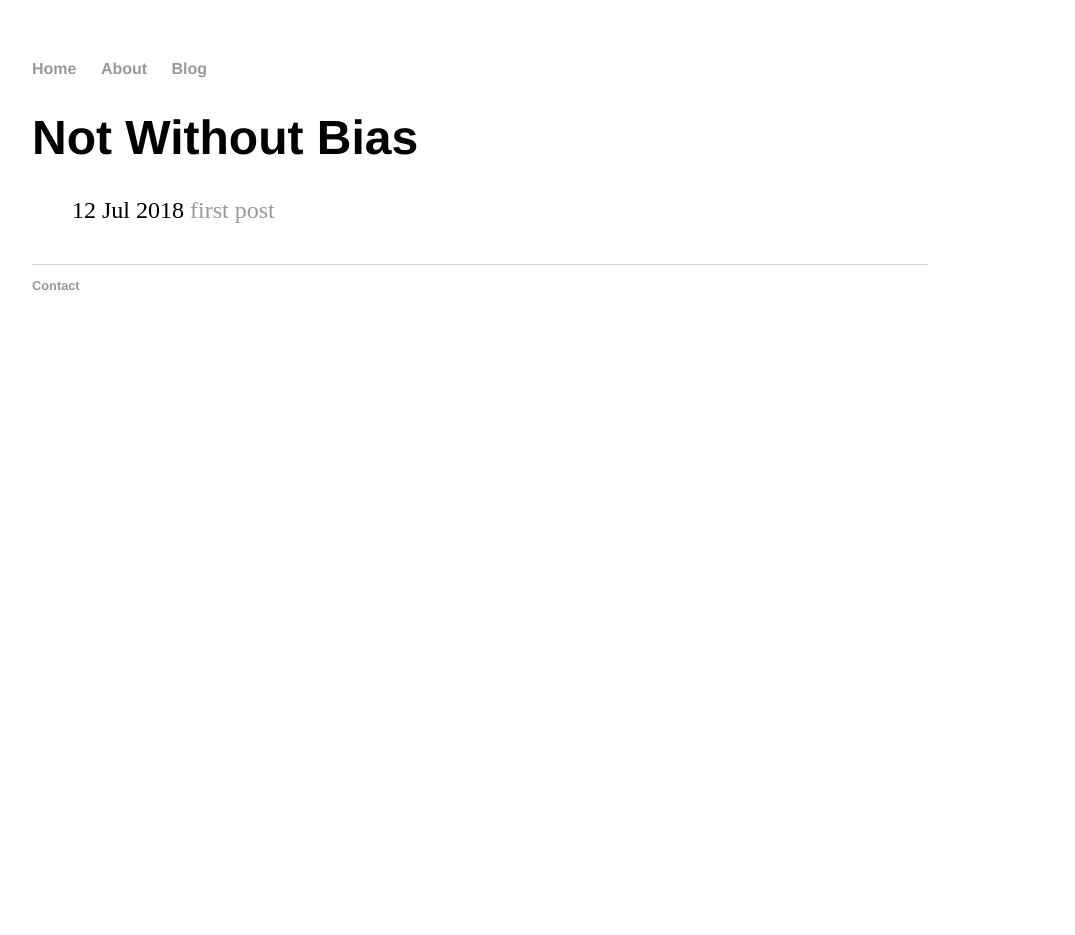
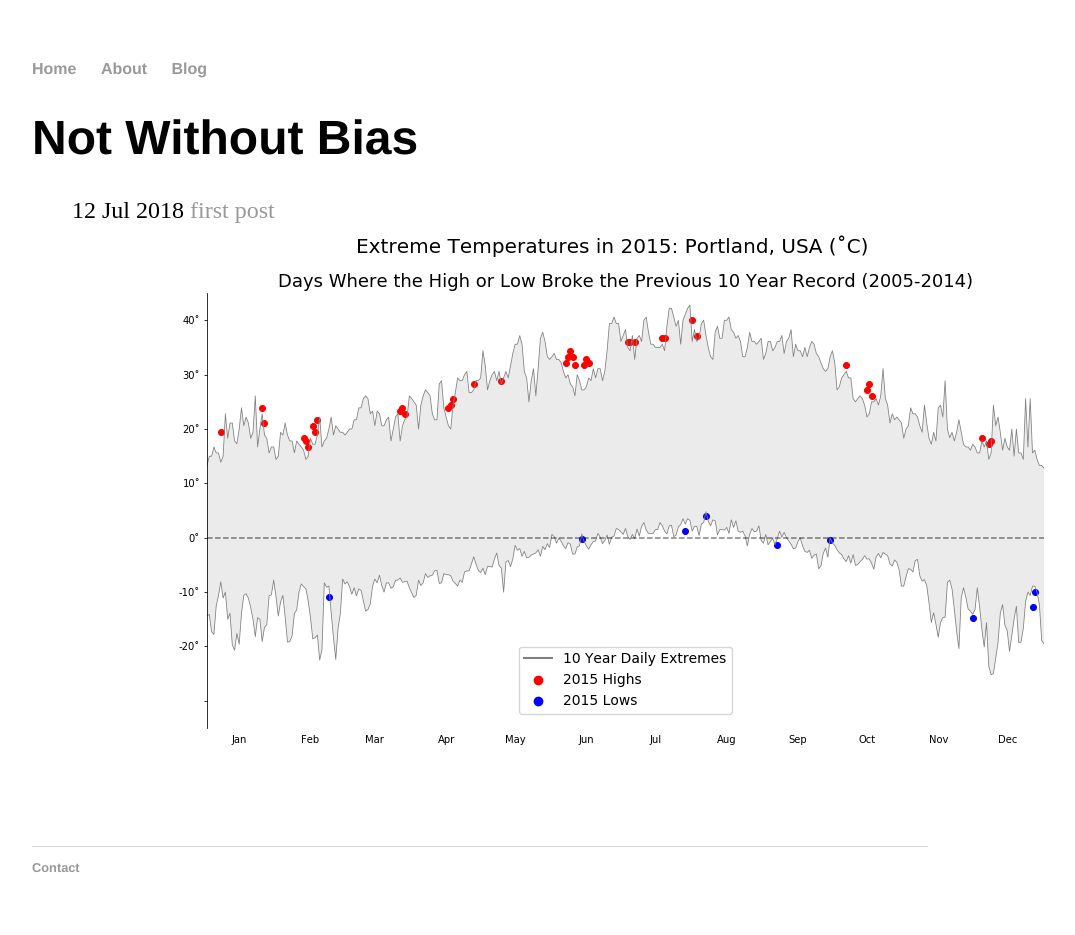
Before and after one commit to ssutinen/ssutinen.github.io, a Jekyll site: the page built from blog/index.html, in a window 1280 px wide. Shown: the whole page, without its empty margins (160-1235 px from the left). Built offline with Jekyll 4.4.1, drawn with Linux system fonts in a browser that asks for light colours; before the commit the page ends 900 px from its top, so only the background shows below that.

Commit message:
Update index.html

```diff
--- a/blog/index.html
+++ b/blog/index.html
@@ -8,4 +8,5 @@ title: Not Without Bias
 	  {% for post in site.posts %}
 	    <li><span>{{ post.date | date_to_string }}</span> <a href="{{ post.url }}" title="{{ post.title }}">{{ post.title }}</a></li>
 	  {% endfor %}
+		<img src="Data_Visualization_Spenser_Sutinen.png">
 	</ul>
```
